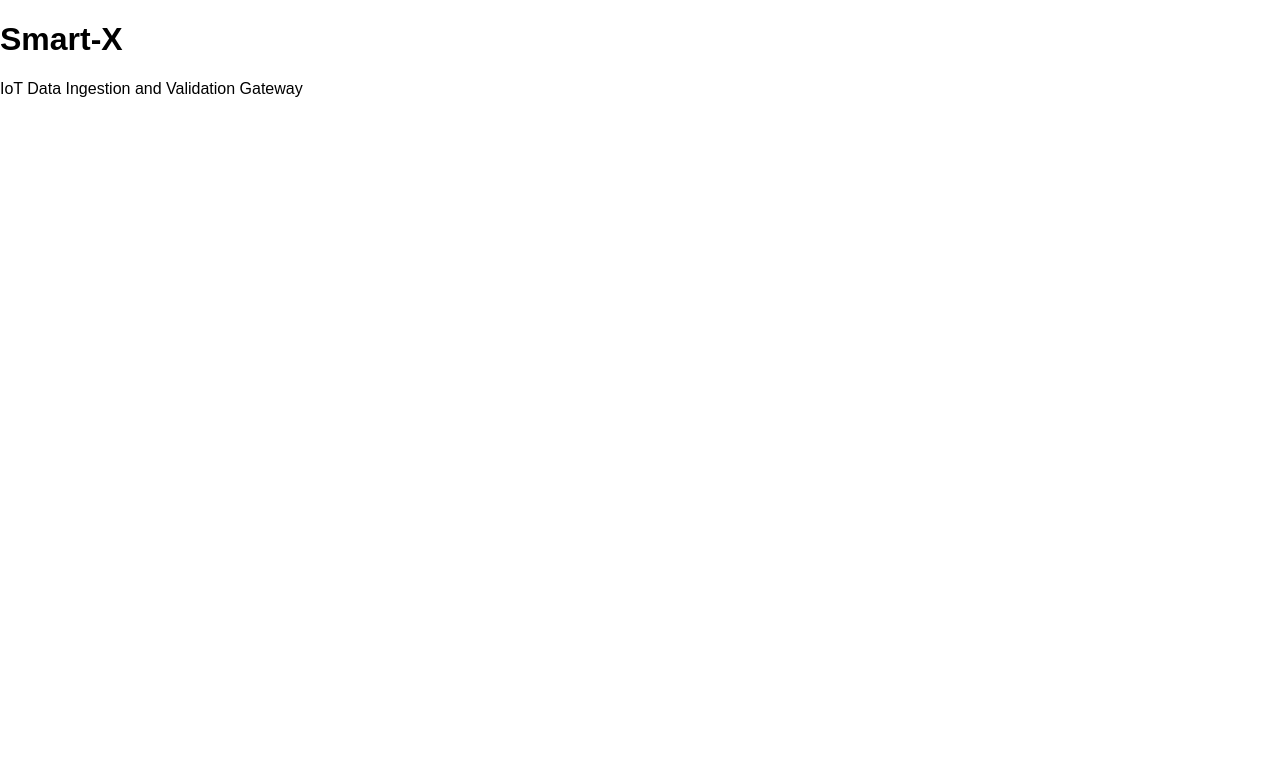
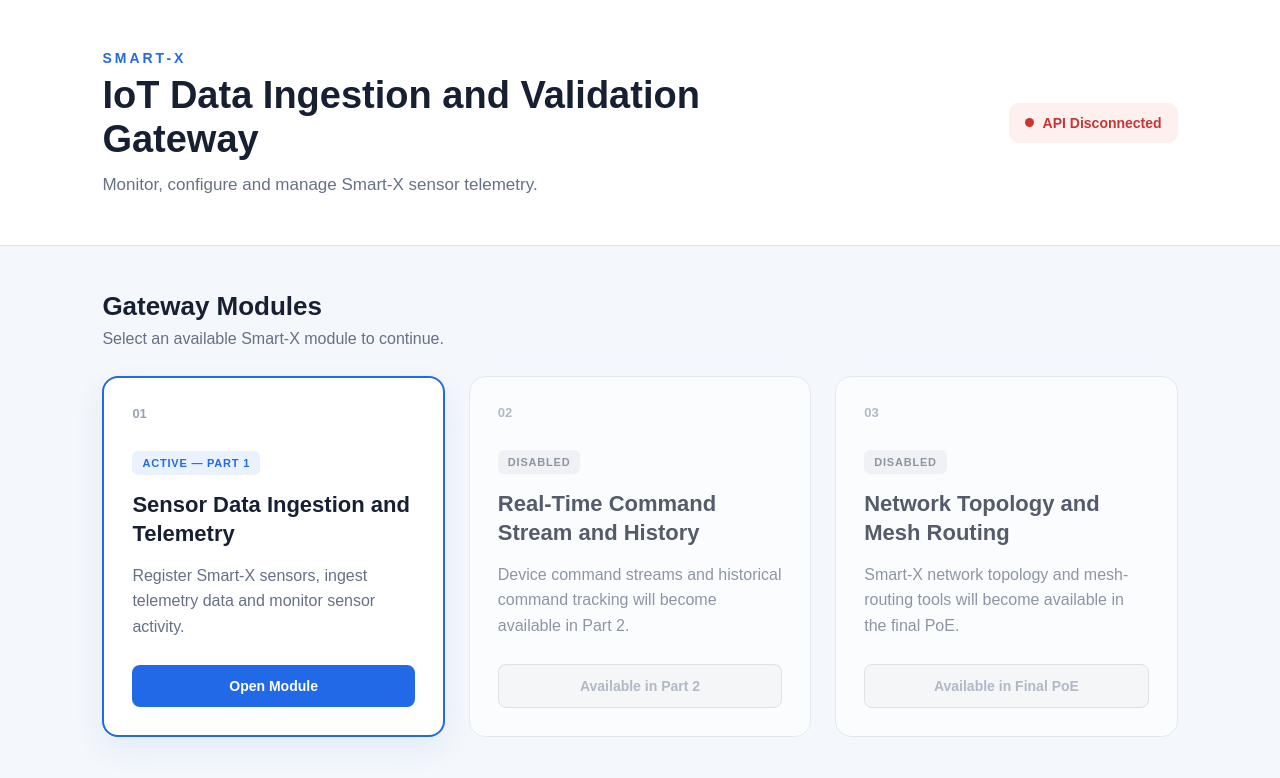
Before and after one commit to Sajana2101/SmartXAPI, a React (Vite) app in the folder SmartX.Client/: page / in a window 1280 px wide. Shown: the top 778 px of the page. Built offline with nearby package versions, Linux system fonts and the light colour scheme; no server answers.

Commit message:
Build SmartX startup dashboard and API connection

```diff
--- a/SmartX.Client/src/App.tsx
+++ b/SmartX.Client/src/App.tsx
@@ -1,10 +1,7 @@
+import DashboardPage from './pages/DashboardPage'
+
 function App() {
-  return (
-    <div>
-      <h1>Smart-X</h1>
-      <p>IoT Data Ingestion and Validation Gateway</p>
-    </div>
-  )
+  return <DashboardPage />
 }
 
 export default App
--- a/SmartX.Client/src/index.css
+++ b/SmartX.Client/src/index.css
@@ -1,4 +1,25 @@
+* {
+  box-sizing: border-box;
+}
+
+html,
+body,
+#root {
+  min-height: 100%;
+}
+
 body {
   margin: 0;
-  font-family: Arial, sans-serif;
+  font-family:
+    Arial,
+    Helvetica,
+    sans-serif;
+  background: #f4f7fb;
 }
+
+button,
+input,
+select,
+textarea {
+  font: inherit;
+}
--- /dev/null
+++ b/SmartX.Client/src/pages/DashboardPage.css
@@ -0,0 +1,206 @@
+.dashboard-page {
+  min-height: 100vh;
+  background: #f4f7fb;
+  color: #172033;
+}
+
+.dashboard-header {
+  display: flex;
+  justify-content: space-between;
+  align-items: center;
+  gap: 30px;
+  padding: 50px 8%;
+  background: #ffffff;
+  border-bottom: 1px solid #dde3ec;
+}
+
+.eyebrow {
+  margin: 0 0 8px;
+  font-size: 14px;
+  font-weight: 700;
+  letter-spacing: 3px;
+  color: #2269e8;
+}
+
+.dashboard-header h1 {
+  max-width: 720px;
+  margin: 0;
+  font-size: 38px;
+  line-height: 1.15;
+}
+
+.subtitle {
+  margin: 14px 0 0;
+  font-size: 17px;
+  color: #667085;
+}
+
+.api-status {
+  display: flex;
+  align-items: center;
+  gap: 9px;
+  min-width: 145px;
+  padding: 12px 16px;
+  border-radius: 10px;
+  font-size: 14px;
+  font-weight: 600;
+}
+
+.api-online {
+  background: #e9f9ef;
+  color: #18794e;
+}
+
+.api-offline {
+  background: #fff0f0;
+  color: #c83532;
+}
+
+.status-dot {
+  width: 9px;
+  height: 9px;
+  border-radius: 50%;
+  background: currentColor;
+}
+
+main {
+  padding: 45px 8%;
+}
+
+.intro-section {
+  margin-bottom: 28px;
+}
+
+.intro-section h2 {
+  margin: 0;
+  font-size: 26px;
+}
+
+.intro-section p {
+  margin-top: 8px;
+  color: #667085;
+}
+
+.module-grid {
+  display: grid;
+  grid-template-columns: repeat(3, 1fr);
+  gap: 24px;
+}
+
+.module-card {
+  position: relative;
+  display: flex;
+  flex-direction: column;
+  min-height: 330px;
+  padding: 28px;
+  background: #ffffff;
+  border: 1px solid #dde3ec;
+  border-radius: 16px;
+}
+
+.active-card {
+  border: 2px solid #2269e8;
+  box-shadow: 0 12px 30px rgba(34, 105, 232, 0.08);
+}
+
+.disabled-card {
+  opacity: 0.72;
+}
+
+.module-number {
+  margin-bottom: 30px;
+  font-size: 13px;
+  font-weight: 700;
+  color: #98a2b3;
+}
+
+.module-content {
+  display: flex;
+  flex: 1;
+  flex-direction: column;
+}
+
+.module-status {
+  width: fit-content;
+  margin-bottom: 16px;
+  padding: 6px 10px;
+  border-radius: 6px;
+  font-size: 11px;
+  font-weight: 700;
+  letter-spacing: 0.8px;
+}
+
+.active-status {
+  background: #eaf2ff;
+  color: #2269e8;
+}
+
+.disabled-status {
+  background: #eef0f3;
+  color: #667085;
+}
+
+.module-card h3 {
+  margin: 0;
+  font-size: 22px;
+  line-height: 1.3;
+}
+
+.module-card p {
+  margin: 14px 0 26px;
+  line-height: 1.6;
+  color: #667085;
+}
+
+.primary-button,
+.disabled-button {
+  width: 100%;
+  margin-top: auto;
+  padding: 13px 16px;
+  border-radius: 8px;
+  font-size: 14px;
+  font-weight: 600;
+}
+
+.primary-button {
+  border: none;
+  background: #2269e8;
+  color: white;
+  cursor: pointer;
+}
+
+.primary-button:hover {
+  background: #1859cb;
+}
+
+.disabled-button {
+  border: 1px solid #d5dae2;
+  background: #f5f6f8;
+  color: #98a2b3;
+  cursor: not-allowed;
+}
+
+@media (max-width: 950px) {
+  .module-grid {
+    grid-template-columns: 1fr;
+  }
+
+  .dashboard-header {
+    align-items: flex-start;
+    flex-direction: column;
+  }
+}
+
+@media (max-width: 600px) {
+  .dashboard-header {
+    padding: 35px 6%;
+  }
+
+  .dashboard-header h1 {
+    font-size: 29px;
+  }
+
+  main {
+    padding: 35px 6%;
+  }
+}
--- /dev/null
+++ b/SmartX.Client/src/pages/DashboardPage.tsx
@@ -0,0 +1,127 @@
+import { useEffect, useState } from 'react'
+import { getApiHealth } from '../services/apiService'
+import './DashboardPage.css'
+
+function DashboardPage() {
+  const [apiConnected, setApiConnected] = useState(false)
+  const [apiChecked, setApiChecked] = useState(false)
+
+  useEffect(() => {
+    async function checkApi() {
+      try {
+        await getApiHealth()
+        setApiConnected(true)
+      } catch {
+        setApiConnected(false)
+      } finally {
+        setApiChecked(true)
+      }
+    }
+
+    checkApi()
+  }, [])
+
+  return (
+    <div className="dashboard-page">
+      <header className="dashboard-header">
+        <div>
+          <p className="eyebrow">SMART-X</p>
+          <h1>IoT Data Ingestion and Validation Gateway</h1>
+          <p className="subtitle">
+            Monitor, configure and manage Smart-X sensor telemetry.
+          </p>
+        </div>
+
+        <div
+          className={`api-status ${
+            apiConnected ? 'api-online' : 'api-offline'
+          }`}
+        >
+          <span className="status-dot"></span>
+
+          {!apiChecked
+            ? 'Checking API...'
+            : apiConnected
+              ? 'API Connected'
+              : 'API Disconnected'}
+        </div>
+      </header>
+
+      <main>
+        <section className="intro-section">
+          <h2>Gateway Modules</h2>
+          <p>
+            Select an available Smart-X module to continue.
+          </p>
+        </section>
+
+        <section className="module-grid">
+          <article className="module-card active-card">
+            <div className="module-number">01</div>
+
+            <div className="module-content">
+              <span className="module-status active-status">
+                ACTIVE — PART 1
+              </span>
+
+              <h3>Sensor Data Ingestion and Telemetry</h3>
+
+              <p>
+                Register Smart-X sensors, ingest telemetry data and monitor
+                sensor activity.
+              </p>
+
+              <button className="primary-button">
+                Open Module
+              </button>
+            </div>
+          </article>
+
+          <article className="module-card disabled-card">
+            <div className="module-number">02</div>
+
+            <div className="module-content">
+              <span className="module-status disabled-status">
+                DISABLED
+              </span>
+
+              <h3>Real-Time Command Stream and History</h3>
+
+              <p>
+                Device command streams and historical command tracking will
+                become available in Part 2.
+              </p>
+
+              <button className="disabled-button" disabled>
+                Available in Part 2
+              </button>
+            </div>
+          </article>
+
+          <article className="module-card disabled-card">
+            <div className="module-number">03</div>
+
+            <div className="module-content">
+              <span className="module-status disabled-status">
+                DISABLED
+              </span>
+
+              <h3>Network Topology and Mesh Routing</h3>
+
+              <p>
+                Smart-X network topology and mesh-routing tools will become
+                available in the final PoE.
+              </p>
+
+              <button className="disabled-button" disabled>
+                Available in Final PoE
+              </button>
+            </div>
+          </article>
+        </section>
+      </main>
+    </div>
+  )
+}
+
+export default DashboardPage
--- /dev/null
+++ b/SmartX.Client/src/services/apiService.ts
@@ -0,0 +1,16 @@
+export interface ApiHealth {
+  status: string
+  application: string
+}
+
+const API_BASE_URL = 'https://localhost:7179'
+
+export async function getApiHealth(): Promise<ApiHealth> {
+  const response = await fetch(`${API_BASE_URL}/api/health`)
+
+  if (!response.ok) {
+    throw new Error('Unable to connect to the Smart-X API')
+  }
+
+  return response.json()
+}
```
Also changed, not shown: SmartX.Client/src/App.css (added), 2 other files (tests, documents, lock files or other folders).
